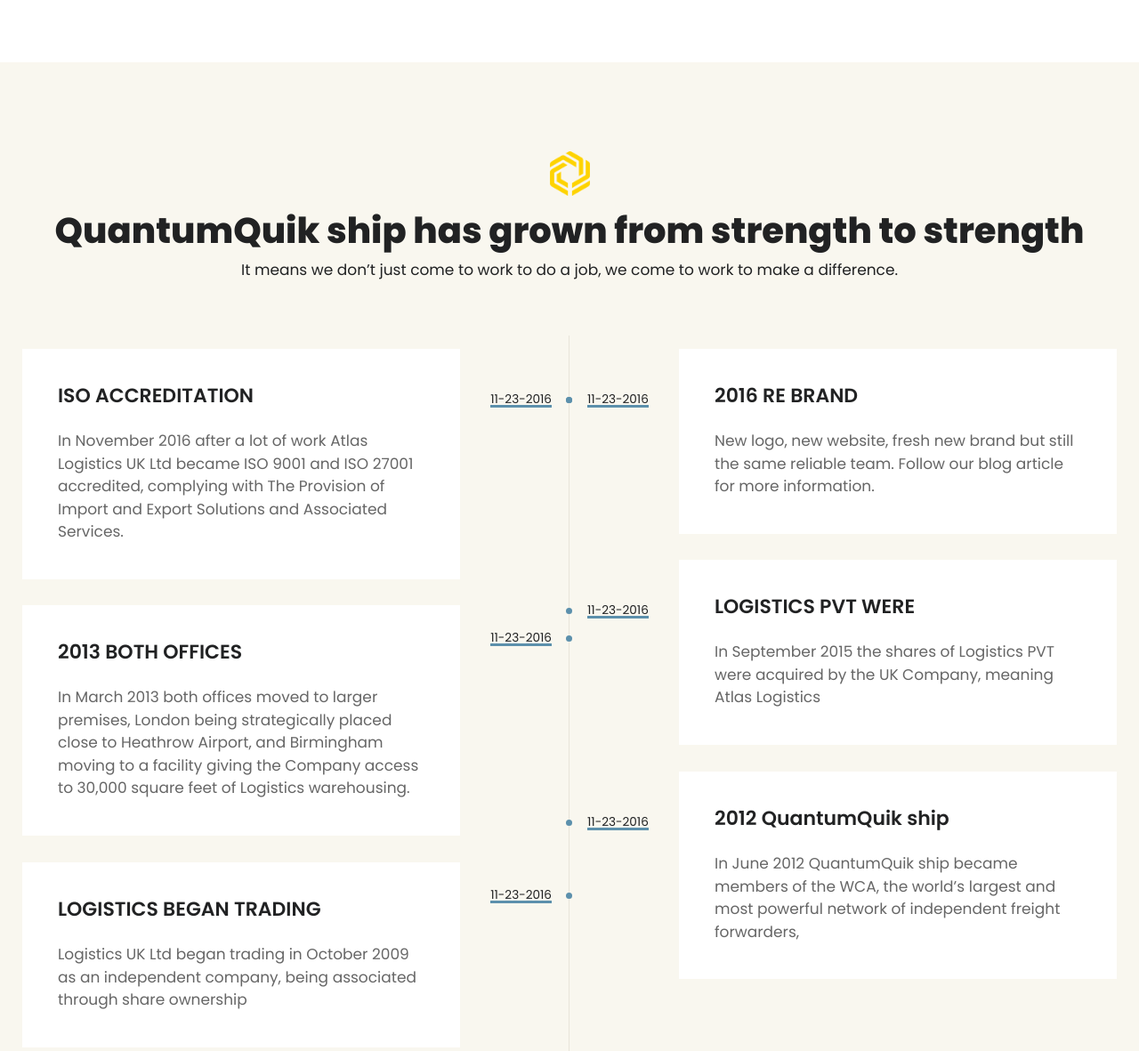
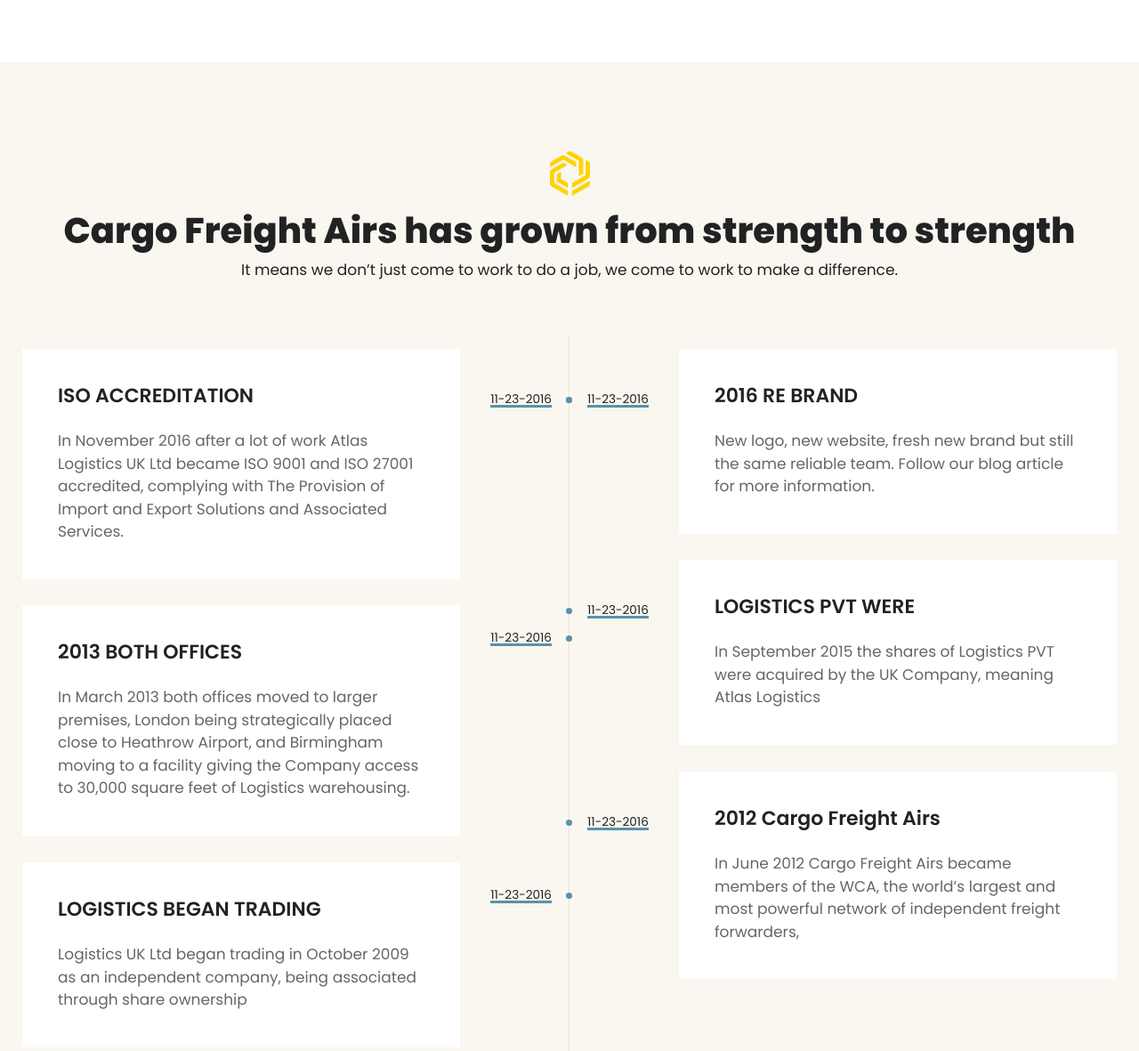
Before and after one commit to johnokwu/Cargo-freightairs.com, a PHP site: page /about.php in a window 1280 px wide. Shown: the part 2934-4115 px from the top of the page at 89% size. Run offline with PHP 8.4, Linux system fonts and the light colour scheme; some libraries are stand-ins or nearby versions.

Commit message:
2nd commit

```diff
--- a/about.php
+++ b/about.php
@@ -1,5 +1,5 @@
 <?php
-  include('include/header.php');
+include('include/header.php');
 ?>
 <!-- end page-header -->
 <section class="content-section">
@@ -13,7 +13,7 @@
    <!-- end section-title -->
    <div class="image-quote" data-background="images/quote-image.jpg">
       <div class="quote-box">
-         <blockquote>“  To make the process of buying and
+         <blockquote>“ To make the process of buying and
             managing shipping and logistics
             services simple, efficient, stress free
             and cost effective.”
@@ -192,7 +192,7 @@
          <div class="col-12">
             <div class="section-title">
                <figure><img src="images/section-title-shape.png" alt="Image"></figure>
-               <h2>QuantumQuik ship has grown from <br>
+               <h2>Cargo Freight Airs has grown from <br>
                   strength to strength
                </h2>
                <p>It means we don’t just come to work to do a job, we come to work to make a difference.</p>
@@ -265,8 +265,8 @@
                <li>
                   <div class="history-box">
                      <div class="description">
-                        <h6>2012 QuantumQuik ship</h6>
-                        <p>In June 2012  QuantumQuik ship became
+                        <h6>2012 Cargo Freight Airs</h6>
+                        <p>In June 2012 Cargo Freight Airs became
                            members of the WCA, the world’s largest and
                            most powerful network of independent
                            freight forwarders,
@@ -567,5 +567,5 @@
 </div>
 <!-- end section-note -->
 <?php
-  include('include/footer.php');
+include('include/footer.php');
 ?>
--- a/include/footer.php
+++ b/include/footer.php
@@ -30,7 +30,7 @@
       </div>
       <!-- end col-4 -->
       <div class="col-12">
-            <div class="footer-bottom"> <span>© 2023 QuantumQuik ship| Logicstic Shipping Company</span> </div>
+        <div class="footer-bottom"> <span>© 2023 Cargo Freight Airs| Logicstic Shipping Company</span> </div>
         <!-- end footer-bottom -->
       </div>
       <!-- end col-12 -->
@@ -52,4 +52,5 @@
 <script src="js/scripts.js"></script>
 </body>
 <!-- Mirrored from shiphaw-xpress.com/ by HTTrack Website Copier/3.x [XR&CO'2014], Sat, 03 Dec 2022 05:58:13 GMT -->
+
 </html>
--- a/include/header.php
+++ b/include/header.php
@@ -1,16 +1,17 @@
 <!doctype html>
 <html lang="en">
 <!-- Mirrored from shiphaw-xpress.com/ by HTTrack Website Copier/3.x [XR&CO'2014], Sat, 03 Dec 2022 05:57:41 GMT -->
+
 <head>
     <meta charset="utf-8">
     <meta name="viewport" content="width=device-width, initial-scale=1, shrink-to-fit=no">
-<meta name="theme-color" content="#fed300"/>
-<title>QuantumQuik ship| Logicstic Shipping Company</title>
+    <meta name="theme-color" content="#fed300" />
+    <title>Cargo Freight Airs| Logicstic Shipping Company</title>
     <meta name="author" content="Themezinho">
     <meta name="description" content="For all kind of delivery and shipping company website">
     <meta name="keywords" content="logistic, shipping, cargo, delivery, transportation, truck, service, solutions, importing, exporting, trade, product, move, calculate, cost, ecommerce">
     <!-- SOCIAL MEDIA META -->
-<meta property="og:description" content="QuantumQuik ship| Logicstic Shipping Company">
+    <meta property="og:description" content="Cargo Freight Airs| Logicstic Shipping Company">
     <meta property="og:image" content="preview.html">
     <meta property="og:site_name" content="Swift Cargo Delivery">
     <meta property="og:title" content="Swift Cargo Delivery">
@@ -21,7 +22,7 @@
     <meta name="twitter:site" content="Swift Cargo Delivery">
     <meta name="twitter:creator" content="Swift Cargo Delivery">
     <meta name="twitter:title" content="Swift Cargo Delivery">
-<meta name="twitter:description" content="QuantumQuik ship| Logicstic Shipping Company">
+    <meta name="twitter:description" content="Cargo Freight Airs| Logicstic Shipping Company">
     <meta name="twitter:image" content="preview.html">
     <!-- FAVICON FILES -->
     <link href="ico/apple-touch-icon-144-precomposed.png" rel="apple-touch-icon" sizes="144x144">
@@ -37,6 +38,7 @@
     <link rel="stylesheet" href="css/bootstrap.min.css">
     <link rel="stylesheet" href="css/style.css">
 </head>
+
 <body>
     <div class="preloader"> <img src="images/preloader.png" alt="Image"> </div>
     <!-- end preloader -->
@@ -80,7 +82,7 @@
                 <!-- end site-menu -->
             </div>
             <!-- end show-mobile -->
-    <small>© 2023 QuantumQuik ship| Logicstic Shipping Company</small>
+            <small>© 2023 Cargo Freight Airs| Logicstic Shipping Company</small>
         </div>
         <!-- end inner -->
     </aside>
--- a/index.php
+++ b/index.php
@@ -51,7 +51,7 @@
             Air Freight Forwarding,
             Road Haulage.
           </h2>
-          <p>QuantumQuik ship is a leading third party contract logistics company
+          <p>Cargo Freight Airs is a leading third party contract logistics company
             based in the Midlands, United Kingdom. We specialise in providing
             supply-chain warehousing and transport services throughout the
             UK, Ireland and Continental Europe.
--- a/logistics.php
+++ b/logistics.php
@@ -1,5 +1,5 @@
 <?php
-  include('include/header.php');
+include('include/header.php');
 ?>
 <!-- end page-header -->
 <section class="content-section">
@@ -57,7 +57,7 @@
       <div class="row align-items-center no-gutters">
          <div class="col-lg-6">
             <div class="side-list">
-               <h2>QuantumQuik ship
+               <h2>Cargo Freight Airs
                   Services Include:
                </h2>
                <div class="list-box">
@@ -164,5 +164,5 @@
 </section>
 <!-- end content-section -->
 <?php
-  include('include/footer.php');
+include('include/footer.php');
 ?>
```
Lines whose indentation alone changed are shown as unchanged.
